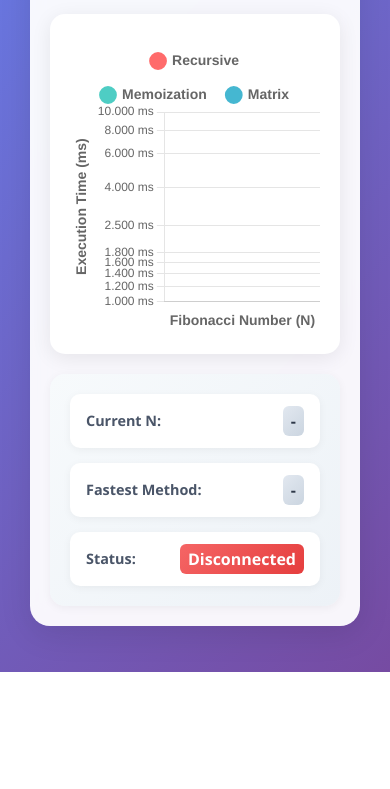
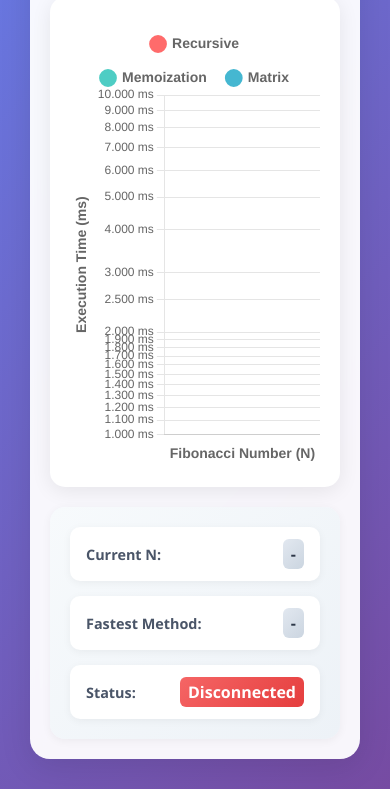
Before and after one commit to IgorMariano25/3-formas-de-calcular-fibonacci, a website: page public/index.html in a window 390 px wide. Shown: the part 212-1001 px from the top of the page. Before the commit the page ends 884 px from the top, so only its background shows below. Drawn offline with nearby package versions, Linux system fonts and the light colour scheme.

Commit message:
Modificando o tamanho do gráifco

```diff
--- a/public/styles.css
+++ b/public/styles.css
@@ -44,7 +44,7 @@ h1 {
 
 #fibonacciChart {
     width: 100% !important;
-    height: 400px !important;
+    height: 600px !important;
 }
 
 .info-panel {
@@ -101,7 +101,7 @@ h1 {
     }
 
     #fibonacciChart {
-        height: 300px !important;
+        height: 450px !important;
     }
 
     .stats {
```
